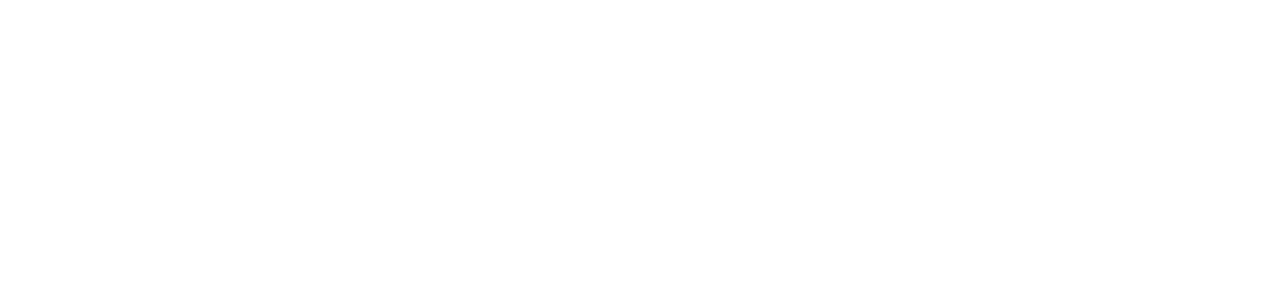
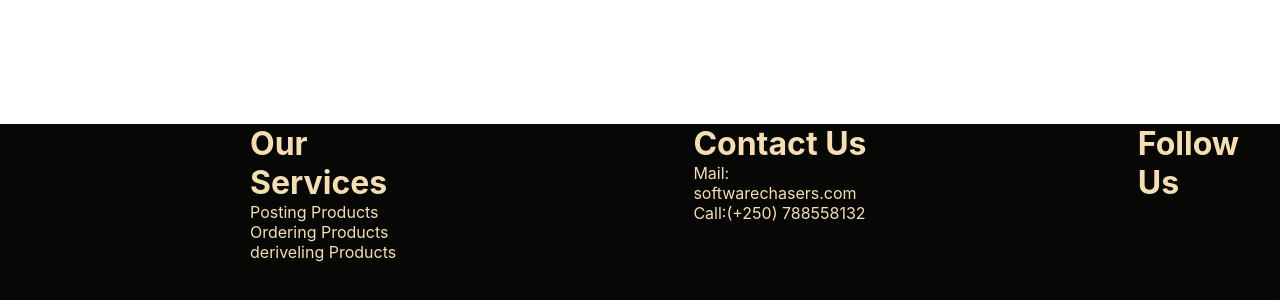
Before and after one commit to UWAJENEZANadine/agricultureUI, a React (Create React App) app: page /home in a window 1280 px wide. Shown: the part 1600-1900 px from the top of the page. Before the commit the page ends 1724 px from the top, so only its background shows below. Built offline with nearby package versions, Linux system fonts and the light colour scheme.

Commit message:
adding footer

```diff
--- /dev/null
+++ b/src/components/footer.css
@@ -0,0 +1,15 @@
+.footer{
+    background-color: rgba(3, 3, 2, 0.979);
+    height: 40vh;
+    display: flex;
+
+
+}
+h1{
+    color: wheat;
+    margin-left: 250px;
+}
+p{
+    color: wheat;
+    margin-left: 250px;
+}
--- /dev/null
+++ b/src/components/footer.js
@@ -0,0 +1,34 @@
+import React from "react";
+import "./footer.css";
+const Footer = () => {
+    return (
+
+
+        <div className="footer">
+<div className="div1">
+<h1>Our Services</h1>
+        <p>
+
+           Posting Products<br/>
+            Ordering Products<br/>
+            deriveling Products
+
+
+        </p>
+        </div>
+        <div className="div2">
+        <h1>Contact Us</h1>
+        <p>Mail: softwarechasers.com</p>
+        <p>Call:(+250) 788558132</p>
+
+        </div>
+        <div className="div3">
+            <h1>Follow Us</h1>
+
+        </div>
+        </div>
+
+
+        );
+    };
+    export default Footer;
--- a/src/components/homeLayout.js
+++ b/src/components/homeLayout.js
@@ -1,6 +1,7 @@
 
-import React from "react"
-import Header from "./header"
+import React from "react";
+import Header from "./header";
+import Footer from "./footer"
 import "./homeLayout.css"
 
 
@@ -12,6 +13,7 @@
             <div style={{height:"1500px"}}>
                 {children}
             </div>
+            <Footer></Footer>
 
 
         </div>
```
